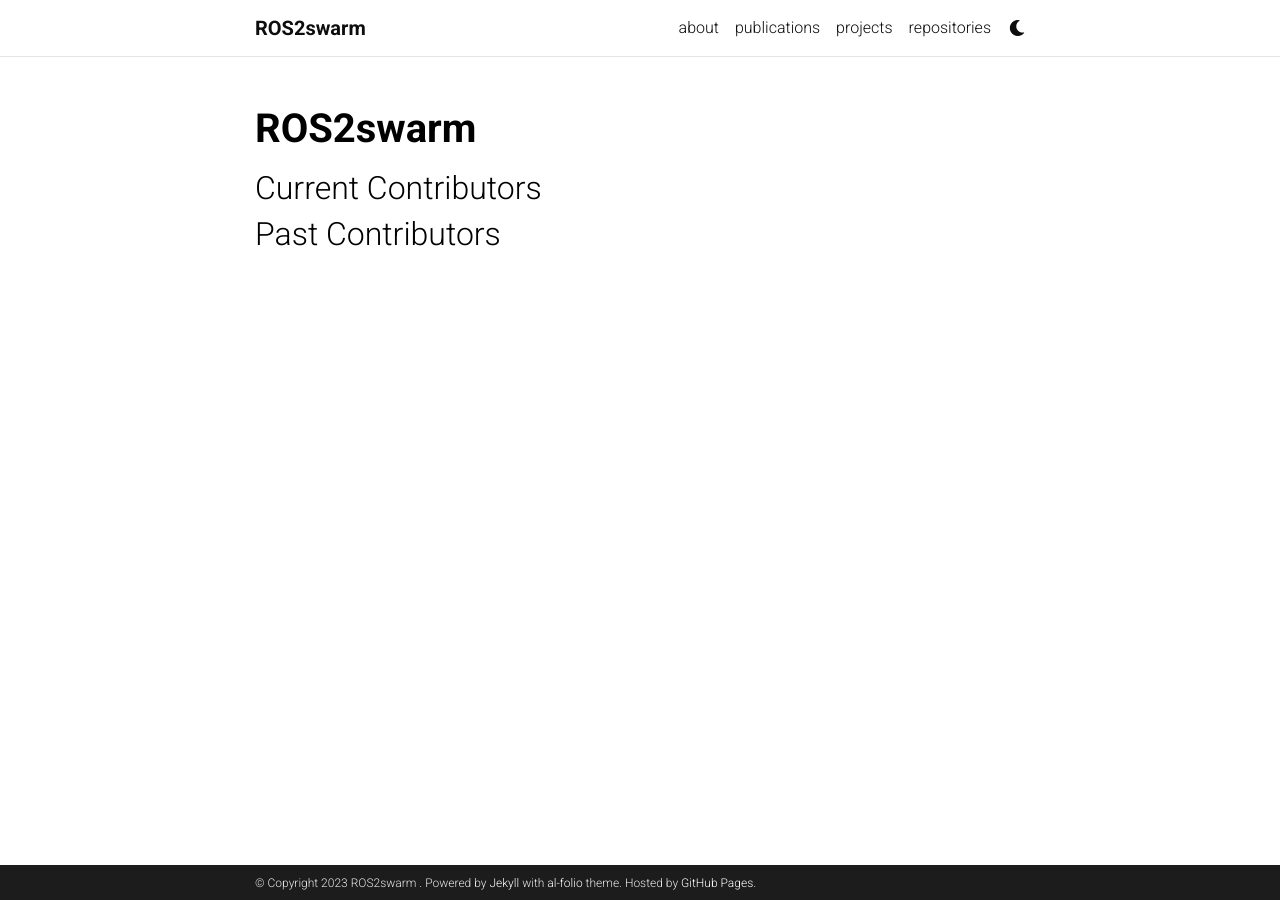
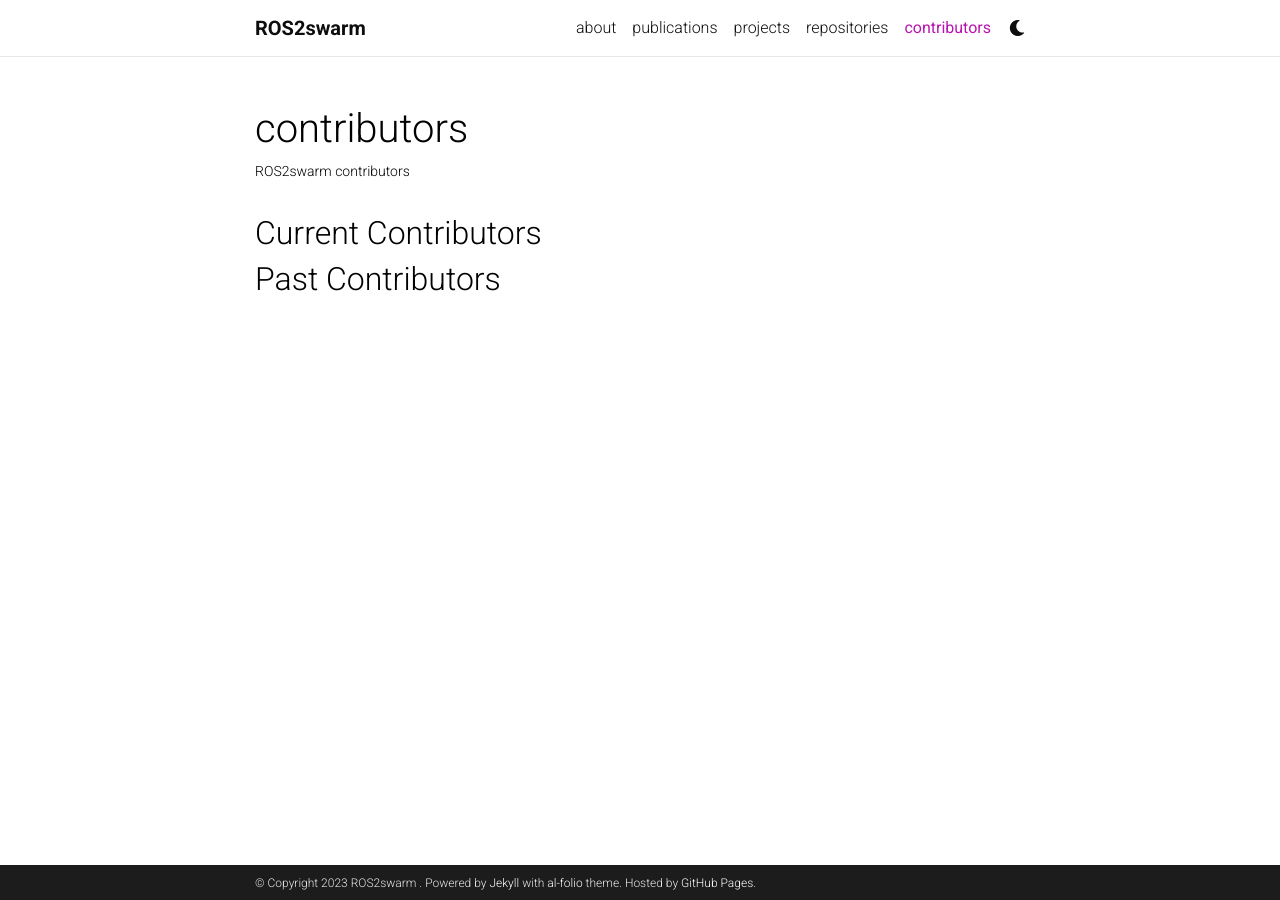
Before and after one commit to ROS2swarm/ROS2swarm.github.io, a Jekyll site: the page built from _pages/contributors.md, in a window 1280 px wide. Built offline with Jekyll 4.4.1, drawn with Linux system fonts in a browser that asks for light colours; comment, search, counter and statistics services are not loaded; a style sheet for code colours, icons or effects is not loaded; part of the change alters nothing that is shown.

Commit message:
Update contributors.md

```diff
--- a/_pages/contributors.md
+++ b/_pages/contributors.md
@@ -1,12 +1,11 @@
 ---
-layout: about
+layout: page
 title: contributors
-permalink: /contributors
-subtitle:
-
-news: false  # includes a list of news items
-selected_papers: false # includes a list of papers marked as "selected={true}"
-social: false  # includes social icons at the bottom of the page
+permalink: /contributors/
+description: ROS2swarm contributors
+nav: true
+nav_order: 4
+horizontal: false
 ---
 
 ## Current Contributors
```
